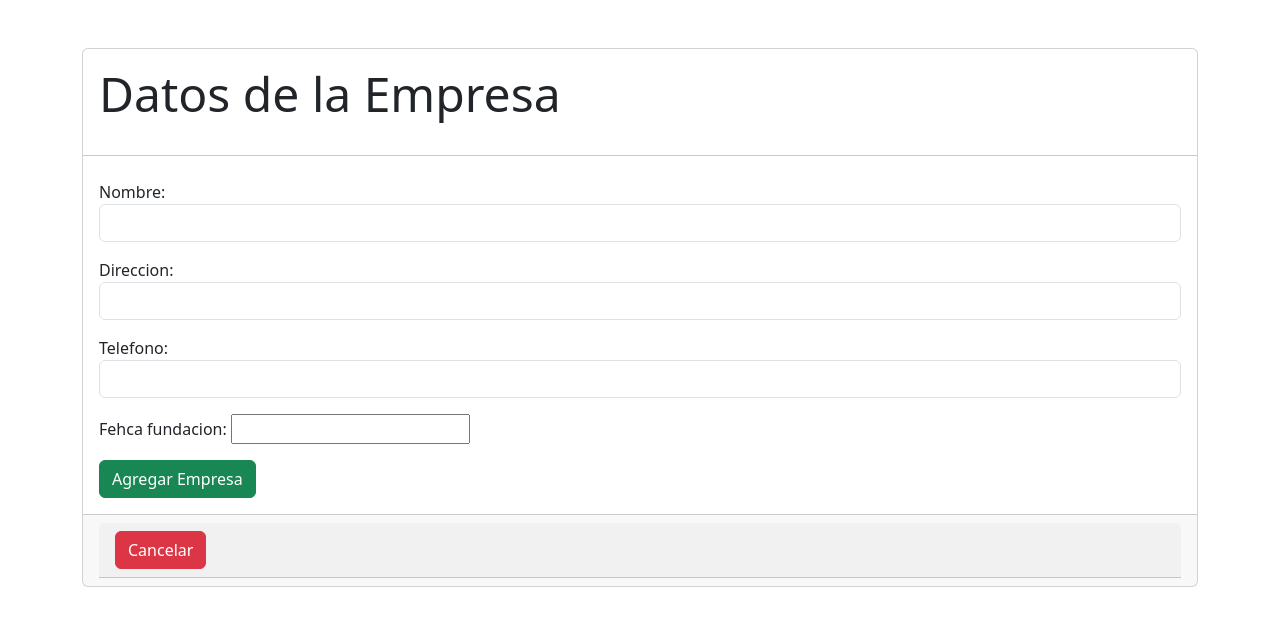
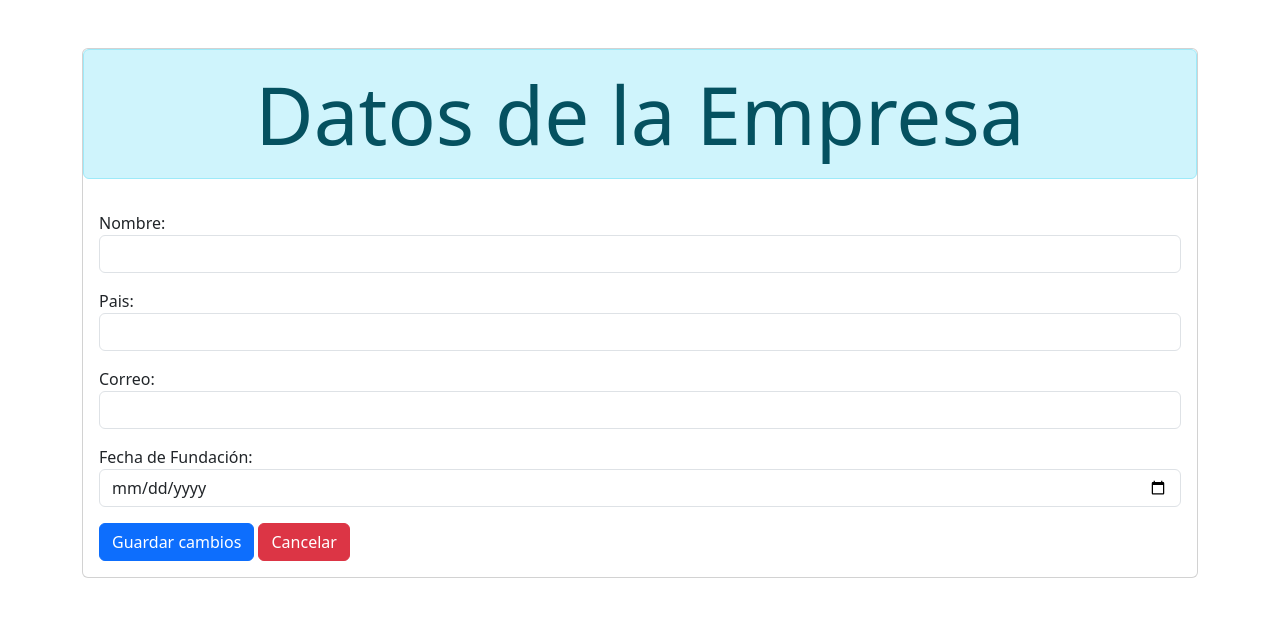
Before and after one commit to DaniIgnacio/SistemaVideoJuegosBackEnd, a Django app: page /agregarEmpresa/ in a window 1280 px wide. Shown: the top 626 px of the page. Run offline with Django 4.2, Linux system fonts and the light colour scheme.

Commit message:
app terminada

```diff
--- a/sistemaVideojuegos/settings.py
+++ b/sistemaVideojuegos/settings.py
@@ -107,7 +107,7 @@ AUTH_PASSWORD_VALIDATORS = [
 # Internationalization
 # https://docs.djangoproject.com/en/4.2/topics/i18n/
 
-LANGUAGE_CODE = 'en-us'
+LANGUAGE_CODE = 'es'
 
 TIME_ZONE = 'UTC'
 
--- a/templates/agregarEmpresa.html
+++ b/templates/agregarEmpresa.html
@@ -7,23 +7,35 @@
     <link href="https://cdn.jsdelivr.net/npm/bootstrap@5.3.2/dist/css/bootstrap.min.css" rel="stylesheet" integrity="sha384-T3c6CoIi6uLrA9TneNEoa7RxnatzjcDSCmG1MXxSR1GAsXEV/Dwwykc2MPK8M2HN" crossorigin="anonymous">
 </head>
 <body class="container mt-5">
+    <div class="card">
+        <div class="card-header-info">
+            <h1 class="alert alert-info display-1 text-center">Datos de la Empresa</h1>
+        </div>
+        <div class="card-body">
+            <form method="POST" enctype="multipart/form-data">
+                <div class="form-group mb-3">
+                    <label for="id_nombre">Nombre:</label>
+                    {{ form.nombre }}
 
-        <div class="card">
-            <h1 class="display-5 p-3">Datos de la Empresa</h1>
-            <hr class="my-2">
-            <div class="card-body">
-                <form method="POST">
-                    {{ form.as_p }}
-                    {% csrf_token %}
-                    <input type="submit" value="Agregar Empresa" class="btn btn-success">
-                </form>
-            </div>
-            <div class="card-footer text-muted">
-                <div class="card-header">
-                    <a href="{% url 'empresas' %}" class="btn btn-danger ">Cancelar</a>
                 </div>
-            </div>
+                <div class="form-group mb-3">
+                    <label for="id_direccion">Pais:</label>
+                    {{ form.pais}}
+                </div>
+                <div class="form-group mb-3">
+                    <label for="id_telefono">Correo:</label>
+                    {{ form.correo }}
+                </div>
+                <div class="form-group mb-3">
+                    <label for="id_fecha_fundacion">Fecha de Fundación:</label>
+                    <input type="date" class="form-control" id="id_fecha_fundacion" name="fecha_fundacion" value="{{ form.instance.fecha_fundacion|date:'Y-m-d' }}" placeholder="AAAA-MM-DD">
+                </div>
+
+                {% csrf_token %}
+                <input type="submit" value="Guardar cambios" class="btn btn-primary">
+                <a href="{% url 'empresas' %}" class="btn btn-danger">Cancelar</a>
+            </form>
         </div>
-
+    </div>
 </body>
 </html>
--- a/videojuegosApp/forms.py
+++ b/videojuegosApp/forms.py
@@ -1,5 +1,6 @@
 from .models  import *
 from django import forms
+from django.forms.widgets import SelectDateWidget
 
 
 class FormEmpresa(forms.ModelForm):
@@ -7,12 +8,15 @@ class FormEmpresa(forms.ModelForm):
         model = Empresa
         fields = '__all__'
 
-        widgets = {
-            'nombre': forms.TextInput(attrs={'class': 'form-control'}),
-            'direccion': forms.TextInput(attrs={'class': 'form-control'}),
-            'telefono': forms.TextInput(attrs={'class': 'form-control'}),
-            'fecha_fundacion': forms.DateInput(attrs={'class': 'form-control'}),
-        }
+
+    nombre = forms.CharField(widget=forms.TextInput(attrs={'class': 'form-control'}))
+    pais = forms.CharField(widget=forms.TextInput(attrs={'class': 'form-control'}))
+    correo= forms.CharField(widget=forms.TextInput(attrs={'class': 'form-control'}))
+    fecha_fundacion= forms.DateField(widget=forms.DateInput(attrs={'type': 'date'}))
+
+class DateInput(forms.DateInput):
+    input_type = 'date'
+    format = '%Y-%m-%d'
 
 
 class FormJuego(forms.ModelForm):
--- a/videojuegosApp/models.py
+++ b/videojuegosApp/models.py
@@ -4,9 +4,9 @@ from django.db import models
 class Empresa(models.Model):
     id = models.AutoField(primary_key=True)
     nombre = models.CharField(max_length=255)
-    direccion = models.CharField(max_length=255)
-    telefono = models.CharField(max_length=15)
-    fehca_fundacion = models.DateField()
+    pais = models.CharField(max_length=255)
+    correo = models.CharField(max_length=15)
+    fecha_fundacion = models.DateField()
 
     def __str__(self):
         fila = self.nombre
--- a/videojuegosApp/views.py
+++ b/videojuegosApp/views.py
@@ -3,6 +3,9 @@ from .models import *
 from .forms import *
 from django.conf import settings
 import os
+
+from django.shortcuts import get_object_or_404, redirect, render
+
 
 # Create your views here.
 def home(request):
@@ -36,16 +39,20 @@ def eliminarEmpresa(request, id):
     empresa.delete()
 
     return redirect('/empresas')
-def editarEmpresa(request,id):
-    empresa = Empresa.objects.get(id = id)
-    form = FormEmpresa(instance=empresa)
+
+def editarEmpresa(request, id):
+    empresa = get_object_or_404(Empresa, id=id)
+
     if request.method == 'POST':
         form = FormEmpresa(request.POST, instance=empresa)
         if form.is_valid():
             form.save()
-        return redirect("/empresas")
+            return redirect("/empresas")  # Cambia esto a tu URL de lista de empresas
+    else:
+        form = FormEmpresa(instance=empresa)  # Rellenar formulario con datos de la empresa
+
     data = {'form': form}
-    return render(request,'agregarEmpresa.html',data)
+    return render(request, 'agregarEmpresa.html', data)
 
 
 
@@ -55,12 +62,14 @@ def listadoJuegos(request):
     return render(request, 'videoJuego.html', data)
 
 def agregarJuegos(request):
-    form = FormJuego()
     if request.method == 'POST':
         form = FormJuego(request.POST, request.FILES)
         if form.is_valid():
             form.save()
             return redirect(listadoJuegos)
+    else:  # GET request o formulario no válido
+        form = FormJuego()
+
     data = {'form': form}
     return render(request, 'agregarJuego.html', data)
 
@@ -72,13 +81,30 @@ def eliminarJuego(request, id):
         os.remove(ruta_imagen)
 
     return redirect('/videojuegos')
-def editarJuego(request,id):
-    juego = Juego.objects.get(id = id)
-    form = FormJuego(instance=juego)
+def editarJuego(request, id):
+    juego = get_object_or_404(Juego, id=id)
+    imagen_antigua = juego.foto
+
     if request.method == 'POST':
-        form = FormJuego(request.POST, instance=juego)
+        form = FormJuego(request.POST, request.FILES, instance=juego)
         if form.is_valid():
+            nueva_imagen = form.cleaned_data['foto']
+            if nueva_imagen != imagen_antigua:  # Verifica si la imagen se ha cambiado
+                juego.foto = nueva_imagen
+                if imagen_antigua:
+                    # Eliminar la imagen antigua solo si se proporciona una nueva imagen
+                    ruta_imagen_antigua = os.path.join(settings.MEDIA_ROOT, str(imagen_antigua))
+                    if os.path.isfile(ruta_imagen_antigua):
+                        os.remove(ruta_imagen_antigua)
+            else:
+                # Restaura la imagen antigua si no se proporciona una nueva imagen
+                juego.foto = imagen_antigua
+
             form.save()
-        return redirect("/videojuegos")
+            return redirect("/videojuegos")
+    else:
+        form = FormJuego(instance=juego)
+        form.fields['lanzamiento'].initial = juego.lanzamiento.strftime('%Y-%m-%d') if juego.lanzamiento else None
+
     data = {'form': form}
-    return render(request,'agregarJuego.html',data)
+    return render(request, 'agregarJuego.html', data)
```
Also changed, not shown: templates/agregarJuego.html (+40 -17 lines), templates/empresa.html (+18 -17 lines), templates/videoJuego.html (+11 -10 lines), static/img/logologin2.png (deleted), videojuegosApp/migrations/0003_rename_telefono_empresa_correo_and_more.py (added).
